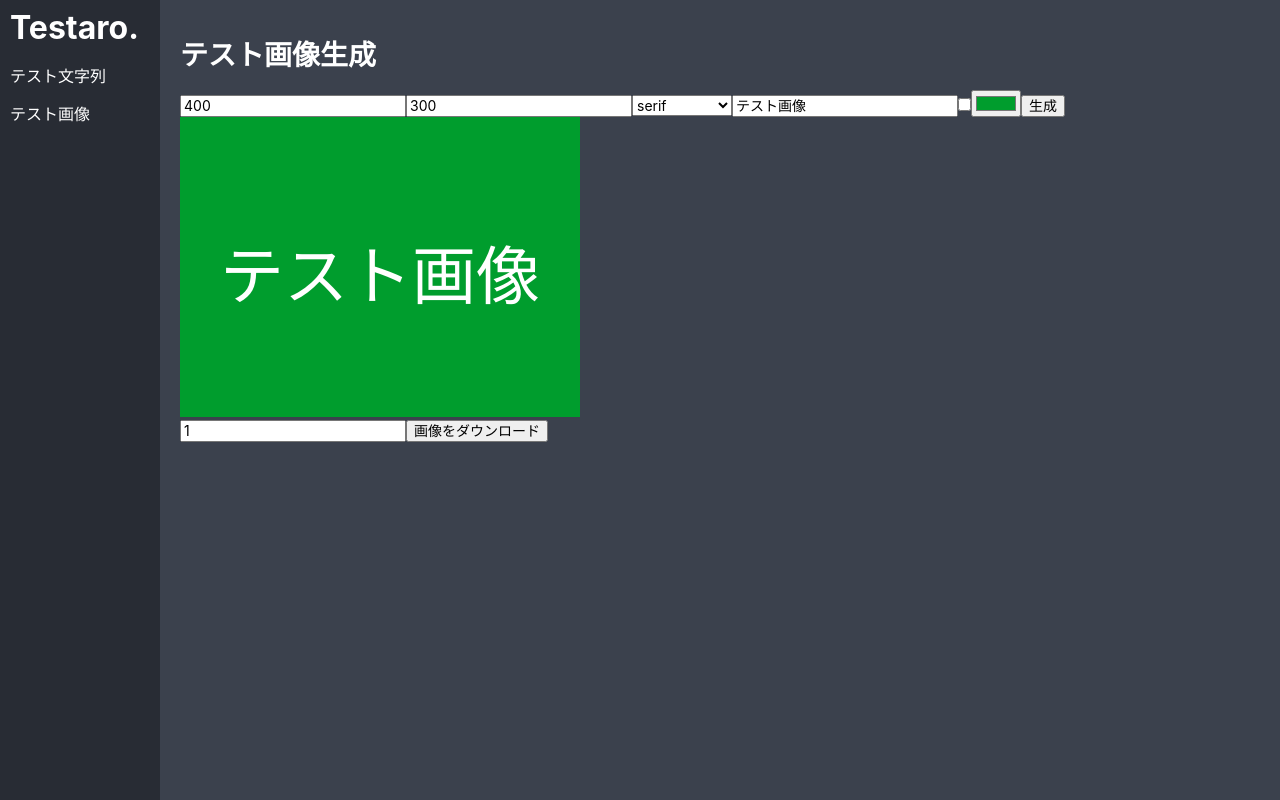
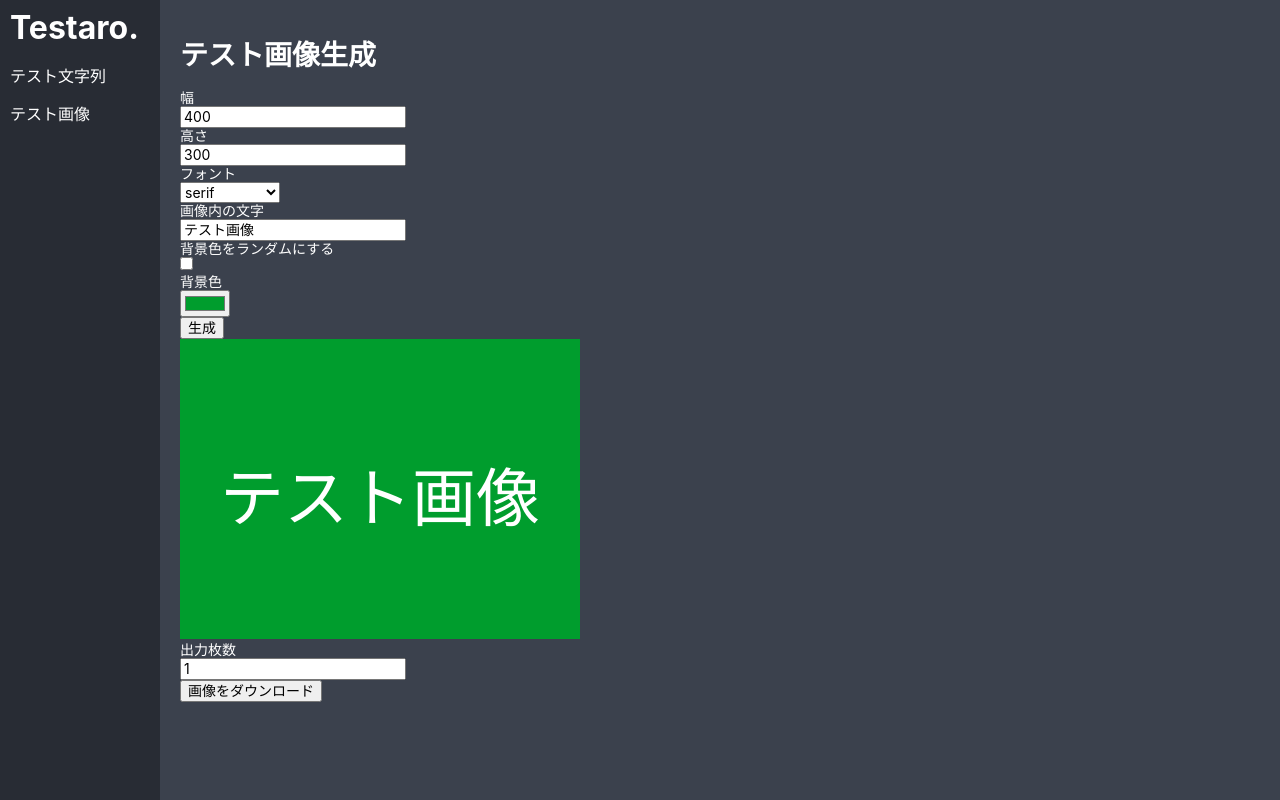
Before and after one commit to jesusisao/testaro, a React (Create React App) app: page /imggen in a window 1280 px wide. Built offline with nearby package versions, Linux system fonts and the light colour scheme.

Commit message:
入力パラメータのレイアウトをコンポーネント化

```diff
--- /dev/null
+++ b/src/Common/ParamBox.tsx
@@ -0,0 +1,22 @@
+import React from 'react';
+
+const style = {
+  display: "block",
+  width: "100%"
+}
+
+const formItemStyle = {
+  display: "block"
+}
+
+const ParamBox: React.FC<{labelName?: string}> = (props) => {
+
+  return (
+    <div style={style}>
+      <label>{props.labelName}</label>
+      <div style={formItemStyle}>{props.children}</div>
+    </div>
+  );
+}
+
+export default ParamBox;
--- a/src/ImageGenerator/ImageGenerator.scss
+++ b/src/ImageGenerator/ImageGenerator.scss
@@ -8,4 +8,8 @@
     // widthやheightで指定すると描画の比率がおかしくなるので注意
     background-color: rgb(255, 255, 255);
   }
+  .param {
+    display: block;
+    margin: 5px;
+  }
 }
--- a/src/ImageGenerator/ImageGenerator.tsx
+++ b/src/ImageGenerator/ImageGenerator.tsx
@@ -1,5 +1,6 @@
 import React, { useState, useEffect, useRef } from 'react';
 import './ImageGenerator.scss';
+import ParamBox from '../Common/ParamBox';
 
 const ImageGenerator: React.FC = () => {
   const [comment, setComment] = useState('テスト画像');
@@ -8,6 +9,8 @@ const ImageGenerator: React.FC = () => {
   const [genNum, setGenNum] = useState(1);
   const [color, setColor] = useState("#009d2d");
   const [font, setFont] = useState("serif");
+  const [fontSize, setFontSize] = useState(64);
+  const [fontColor, setFontColor] = useState("#FFFFFF");
   const [useRandomColor, setUseRandomColor] = useState(false);
 
   const generate = () => {
@@ -16,14 +19,13 @@ const ImageGenerator: React.FC = () => {
     ctx.fillStyle = useRandomColor ? generateRandomColor() : color;
     ctx.fillRect(0, 0, width, height);
 
-    const fontSize = 64;
     // フォントによってtextWidthが変わるので注意
     ctx.font = `${fontSize}px ${font}`;
     const textWidth = ctx.measureText( comment ).width;
     const textHeight = fontSize;
     const fontX = (width - textWidth) / 2;
     const fontY = (height + textHeight) / 2;
-    ctx.fillStyle = `rgb(255, 255, 255)`;
+    ctx.fillStyle = fontColor;
     ctx.fillText(comment, fontX, fontY);
     ctx.save();
   }
@@ -59,21 +61,35 @@ const ImageGenerator: React.FC = () => {
     <div className="ImageGenerator">
       <h1>テスト画像生成</h1>
       <div>
+        <ParamBox labelName="幅">
           <input type="number" defaultValue={width} onChange={ e => setWidth(parseInt(e.target.value)) }></input>
+        </ParamBox>
+        <ParamBox labelName="高さ">
           <input type="number" defaultValue={height} onChange={ e => setHeight(parseInt(e.target.value)) }></input>
+        </ParamBox>
+        <ParamBox labelName="フォント">
           <select defaultValue={font} onChange={ e => setFont(e.target.value) }>
             <option value="serif">serif</option>
             <option value="sans-serif">sans-serif</option>
             <option value="monospace">monospace</option>
           </select>
+        </ParamBox>
+        <ParamBox labelName="画像内の文字">
           <input type="text" defaultValue={comment} onChange={ e => setComment(e.target.value) }></input>
+        </ParamBox>
+        <ParamBox labelName="背景色をランダムにする">
           <input type="checkbox" defaultChecked={useRandomColor} onChange={ e => setUseRandomColor(e.target.checked) }></input>
+        </ParamBox>
+        <ParamBox labelName="背景色">
           <input type="color" defaultValue={color} disabled={Boolean(useRandomColor)} onChange={ e => setColor(e.target.value) }></input>
+        </ParamBox>
         <button onClick={generate}>生成</button>
       </div>
       <canvas className="canvas" ref={canvasRef}  width={width} height={height} />
       <div>
+        <ParamBox labelName="出力枚数">
           <input type="number" defaultValue={1} onChange={ e => setGenNum( parseInt(e.target.value) ) }></input>
+        </ParamBox>
         <button onClick={downloadsImage}>画像をダウンロード</button>
       </div>
     </div>
```
Lines whose indentation alone changed are shown as unchanged.
